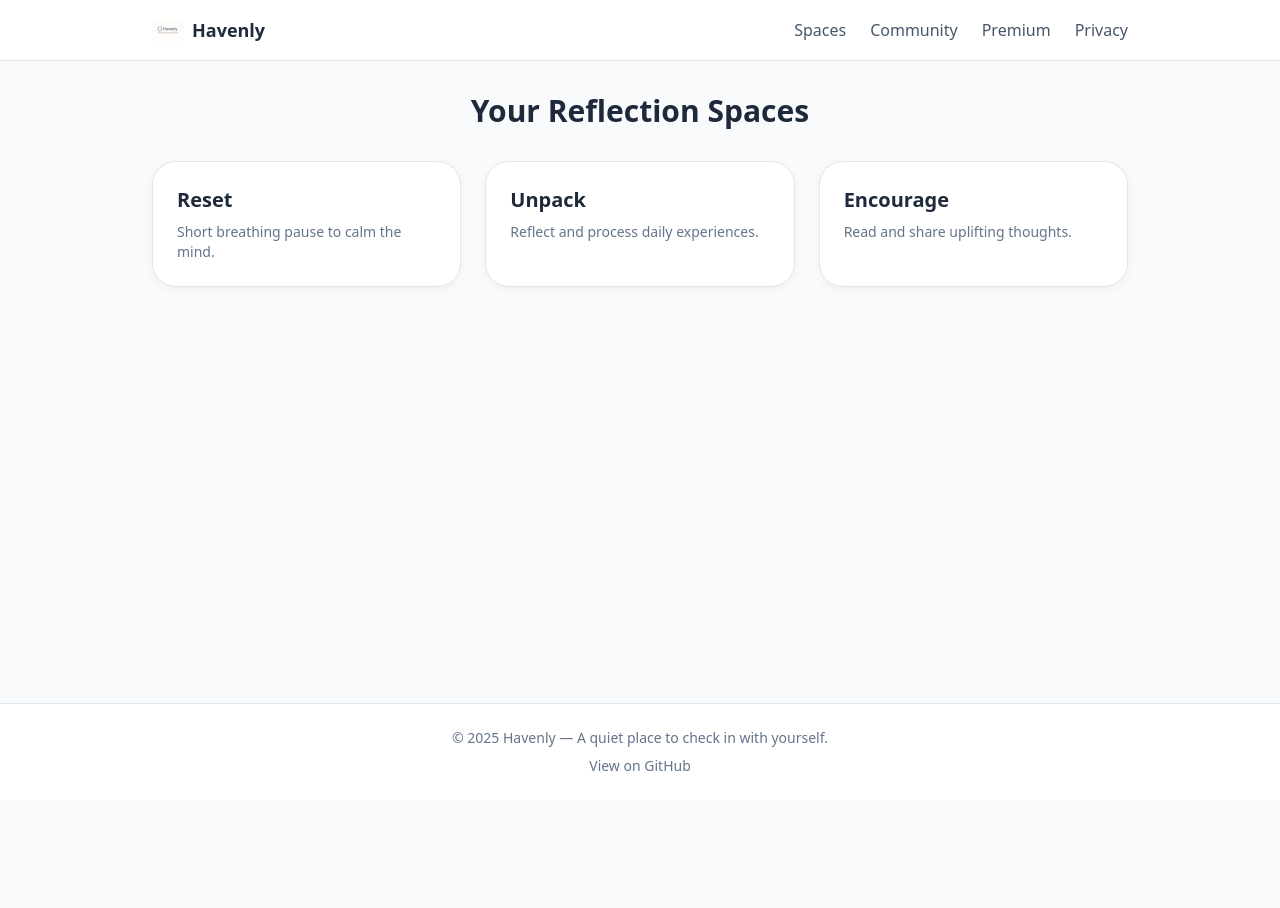
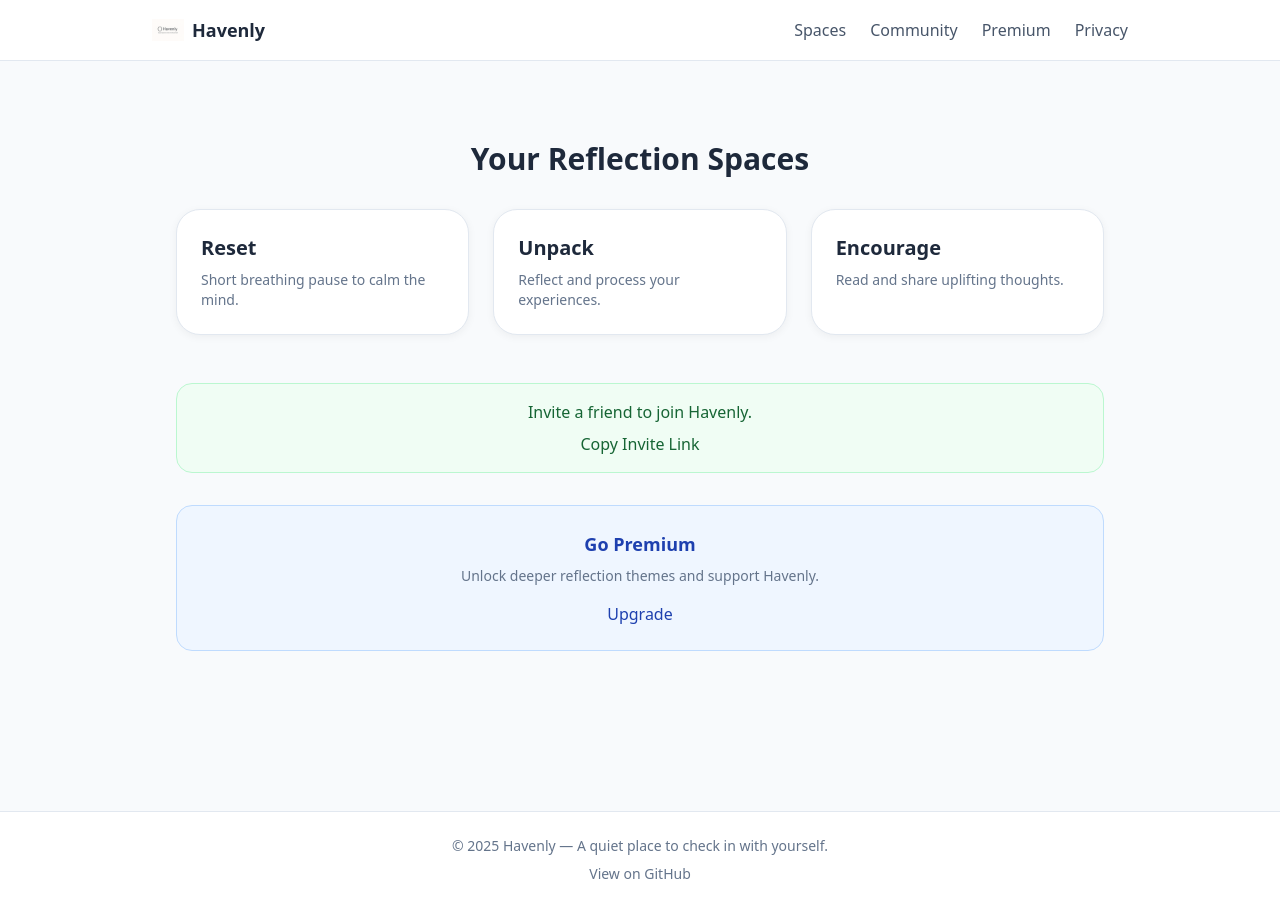
Before and after one commit to Khrboshi/havenly, a Next.js app: page /rooms in a window 1280 px wide. Before the commit the page ends 800 px from the top, so only its background shows below. Built offline with nearby package versions, Linux system fonts and the light colour scheme.

Commit message:
Update rooms.js

```diff
--- a/pages/rooms.js
+++ b/pages/rooms.js
@@ -1,31 +1,45 @@
 import Head from "next/head";
 import Link from "next/link";
+import ReferralBanner from "@/components/ReferralBanner";
+import UpgradeBanner from "@/components/UpgradeBanner";
 
 export default function Rooms() {
   const rooms = [
     { title: "Reset", desc: "Short breathing pause to calm the mind.", path: "/reset" },
-    { title: "Unpack", desc: "Reflect and process daily experiences.", path: "/unpack" },
+    { title: "Unpack", desc: "Reflect and process your experiences.", path: "/unpack" },
     { title: "Encourage", desc: "Read and share uplifting thoughts.", path: "/encourage" },
   ];
 
   return (
     <>
       <Head>
-        <title>Havenly — Spaces</title>
+        <title>Your Reflection Spaces — Havenly</title>
+        <meta
+          name="description"
+          content="Explore mindful reflection spaces in Havenly: Reset, Unpack, Encourage."
+        />
       </Head>
+
+      <main className="container py-12">
         <h1 className="text-3xl font-semibold mb-8 text-center">Your Reflection Spaces</h1>
-      <div className="grid sm:grid-cols-2 lg:grid-cols-3 gap-6">
+
+        <div className="grid gap-6 sm:grid-cols-2 lg:grid-cols-3 mb-12">
           {rooms.map((r) => (
             <Link
               key={r.path}
               href={r.path}
-            className="bg-white border border-border p-6 rounded-2xl shadow-soft hover:shadow-md transition"
+              className="group bg-white border border-slate-200 rounded-2xl shadow-soft p-6 hover:shadow-md transition focus:outline-none focus:ring-2 focus:ring-blue-500"
+              aria-label={`Go to ${r.title}`}
             >
-            <h3 className="text-xl font-semibold mb-2">{r.title}</h3>
+              <h3 className="text-xl font-semibold mb-2 group-hover:text-primary">{r.title}</h3>
               <p className="text-text-muted text-sm">{r.desc}</p>
             </Link>
           ))}
         </div>
+
+        <ReferralBanner />
+        <UpgradeBanner />
+      </main>
     </>
   );
 }
```
Lines whose indentation alone changed are shown as unchanged.
